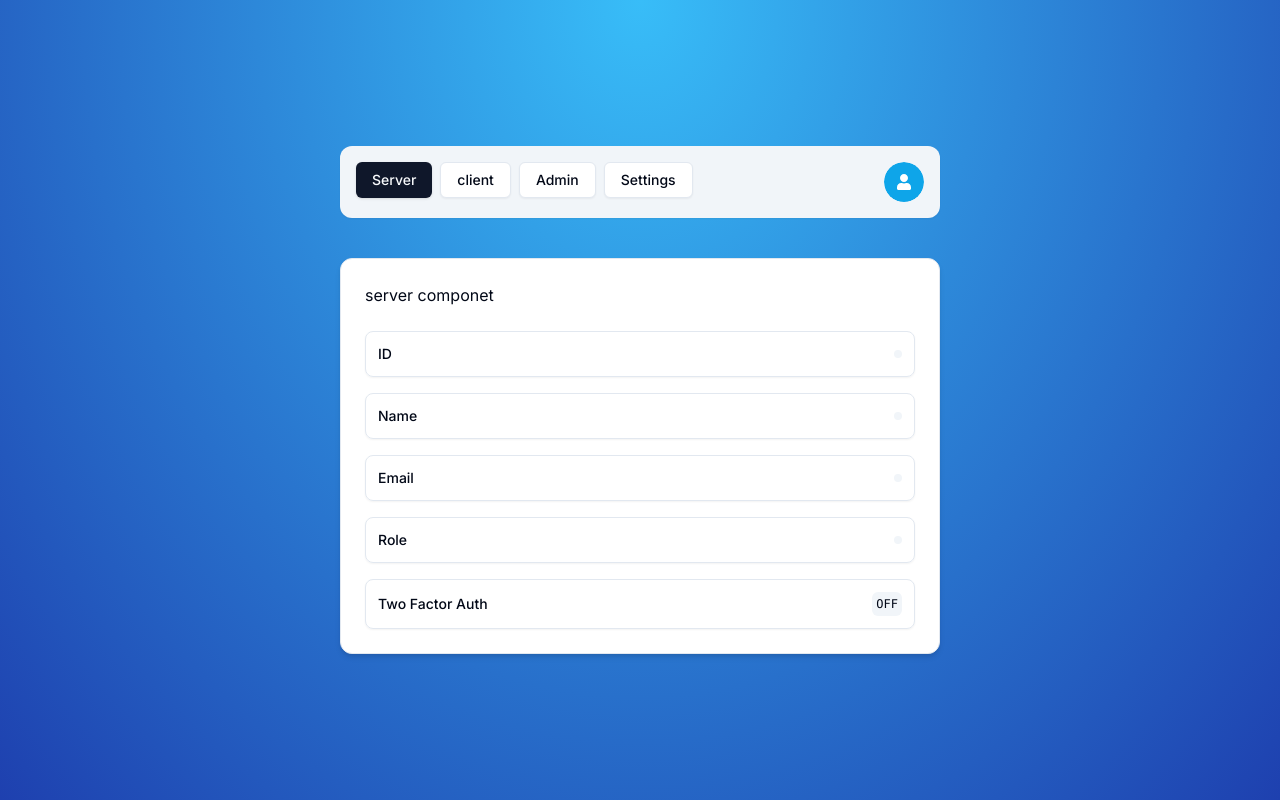
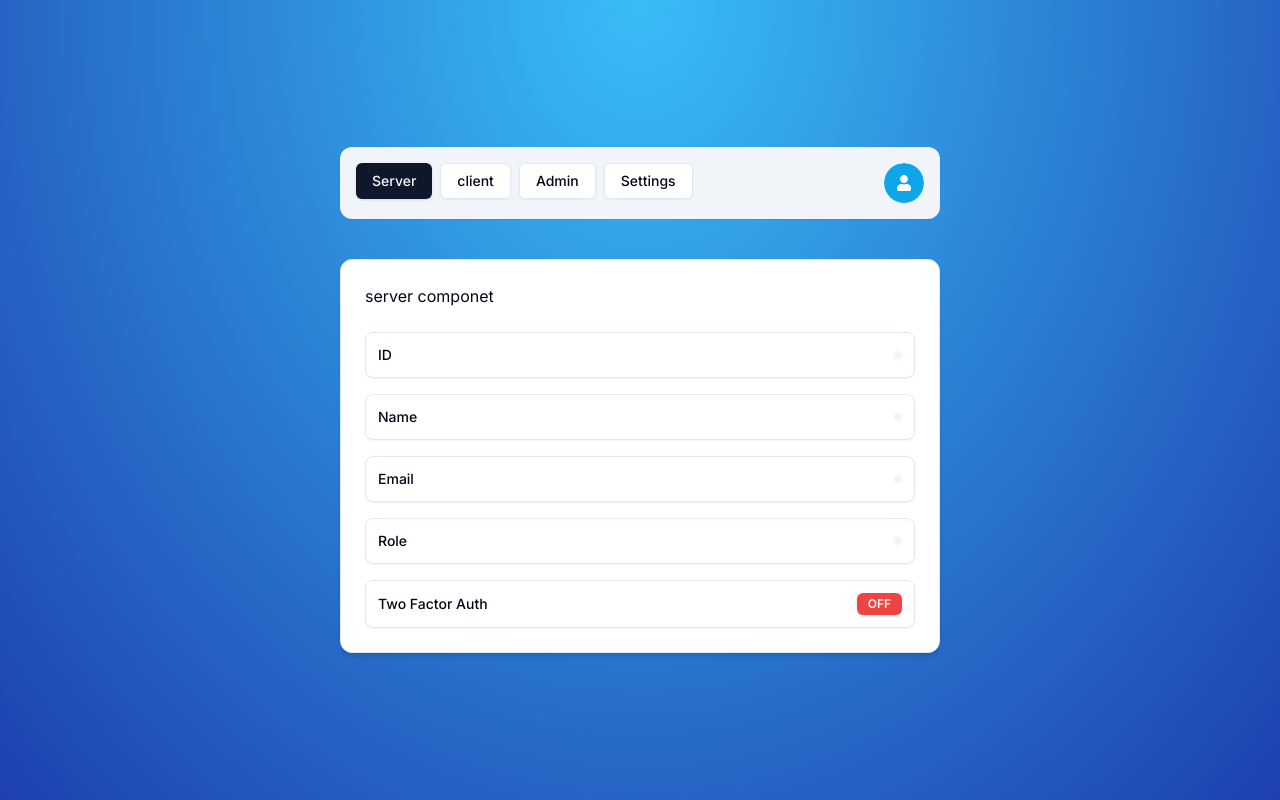
Before and after one commit to femiabimbola/next-auth-masterclass, a Next.js app: page /server in a window 1280 px wide. Built offline with nearby package versions, Linux system fonts and the light colour scheme; no server answers.

Commit message:
added the badge

```diff
--- /dev/null
+++ b/components/ui/badge.tsx
@@ -0,0 +1,36 @@
+import * as React from "react"
+import { cva, type VariantProps } from "class-variance-authority"
+
+import { cn } from "@/lib/utils"
+
+const badgeVariants = cva(
+  "inline-flex items-center rounded-md border px-2.5 py-0.5 text-xs font-semibold transition-colors focus:outline-none focus:ring-2 focus:ring-ring focus:ring-offset-2",
+  {
+    variants: {
+      variant: {
+        default:
+          "border-transparent bg-primary text-primary-foreground shadow hover:bg-primary/80",
+        secondary:
+          "border-transparent bg-secondary text-secondary-foreground hover:bg-secondary/80",
+        destructive:
+          "border-transparent bg-destructive text-destructive-foreground shadow hover:bg-destructive/80",
+        outline: "text-foreground",
+      },
+    },
+    defaultVariants: {
+      variant: "default",
+    },
+  }
+)
+
+export interface BadgeProps
+  extends React.HTMLAttributes<HTMLDivElement>,
+    VariantProps<typeof badgeVariants> {}
+
+function Badge({ className, variant, ...props }: BadgeProps) {
+  return (
+    <div className={cn(badgeVariants({ variant }), className)} {...props} />
+  )
+}
+
+export { Badge, badgeVariants }
--- a/components/user-info.tsx
+++ b/components/user-info.tsx
@@ -1,5 +1,6 @@
 import {ExtendedUser} from "@/next-auth";
 import {Card, CardContent, CardHeader} from "@/components/ui/card";
+import {Badge} from "@/components/ui/badge";
 
 interface UserInfoProps {
   user?: ExtendedUser;
@@ -43,9 +44,9 @@
         {/* The fifth div */}
         <div className=" flex flex-row items-center justify-between rounded-lg border p-3 shadow-sm">
           <p className="text-sm font-medium">Two Factor Auth</p>
-          <p className="truncate text-xs max-w-[180px] font-mono p-1 bg-slate-100 rounded-md">
+          <Badge variant={user?.isTwoFactorEnabled ? "sucess" : "destructive"}>
             {user?.isTwoFactorEnabled ? "ON" : "OFF"}
-          </p>
+          </Badge>
         </div>
       </CardContent>
     </Card>
```
